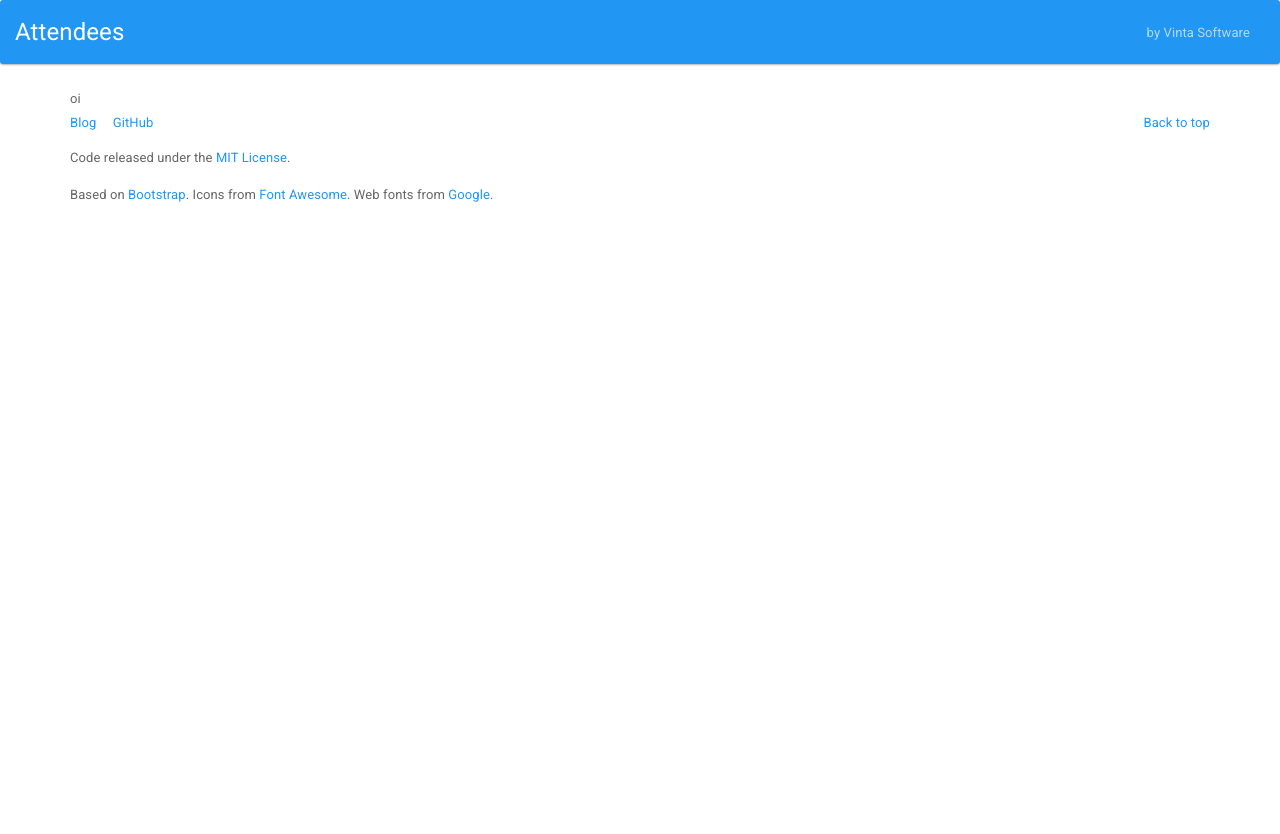
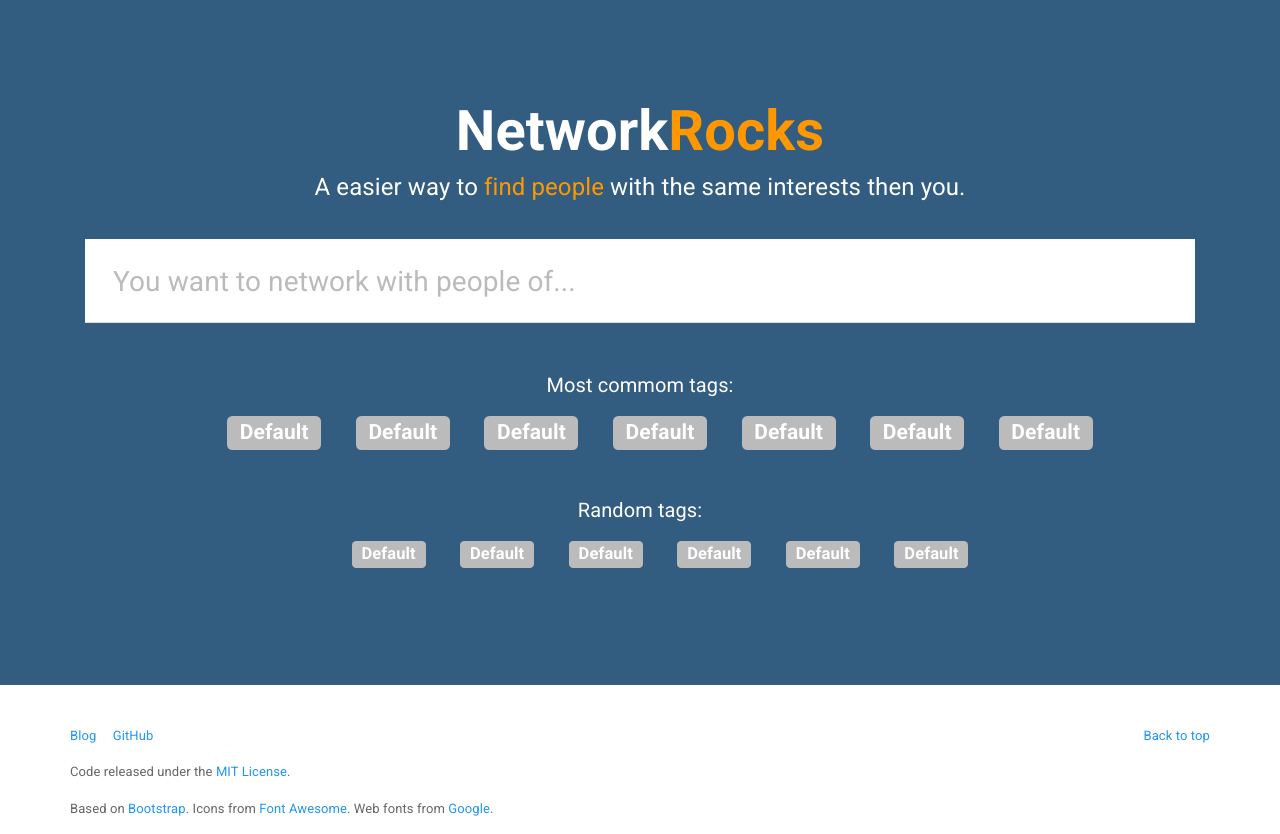
Before and after one commit to vintasoftware/networking.cool, a Django app: page / in a window 1280 px wide. Before the commit the page ends 202 px from the top, so only its background shows below. Run offline with Django 3.2, Linux system fonts and the light colour scheme; some libraries are stand-ins or nearby versions.

Commit message:
adding intro frontend

```diff
--- a/attendees/static/css/style.css
+++ b/attendees/static/css/style.css
@@ -1,7 +1,46 @@
-footer ul li {
-  display: inline-block;
-  margin-right: 1em; }
-footer ul .pull-right {
-  margin-right: 0; }
+.main-content {
+  padding: 6em 0;
+  background-color: #325c80;
+  text-align: center; }
+  .main-content h1, .main-content h4 {
+    color: #fff; }
+    .main-content h1 span, .main-content h4 span {
+      color: #ff9800; }
+  .main-content h3 {
+    font-size: 30px;
+    display: inline;
+    margin-right: 0.6em; }
+  .main-content h5 {
+    color: #fff; }
+  .main-content .label {
+    margin: 0 10px; }
+    .main-content .label ul {
+      list-style: none;
+      margin: 20px 0; }
+      .main-content .label ul li {
+        display: inline-block;
+        margin: 0 6px; }
+  .main-content .commom-labels ul li {
+    font-size: 28px; }
+  .main-content .random-labels ul li {
+    font-size: 22px; }
+
+.tags-form {
+  margin-top: 3em; }
+  .tags-form input {
+    background-color: #fff !important;
+    padding: 1.5em 1em !important;
+    font-size: 28px !important; }
+  .tags-form textarea:focus, .tags-form textarea.form-control:focus, .tags-form input.form-control:focus, .tags-form input[type=text]:focus, .tags-form input[type=password]:focus, .tags-form input[type=email]:focus, .tags-form input[type=number]:focus, .tags-form [type=text].form-control:focus, .tags-form [type=password].form-control:focus, .tags-form [type=email].form-control:focus, .tags-form [type=tel].form-control:focus, .tags-form [contenteditable].form-control:focus {
+    -webkit-box-shadow: inset 0 -6px 0 #ff9800;
+    box-shadow: inset 0 -6px 0 #ff9800; }
+
+footer {
+  margin-top: 3em; }
+  footer ul li {
+    display: inline-block;
+    margin-right: 1em; }
+  footer ul .pull-right {
+    margin-right: 0; }
 
 /*# sourceMappingURL=style.css.map */
--- a/attendees/static/sass/style.scss
+++ b/attendees/static/sass/style.scss
@@ -1,4 +1,76 @@
+.main-content {
+  padding: 6em 0;
+  background-color: #325c80;
+  text-align: center;
+
+  h1, h4 {
+    color: #fff;
+
+    span {
+      color: #ff9800;
+    }
+  }
+
+  h3 {
+    font-size: 30px;
+    display: inline;
+    margin-right: 0.6em;
+  }
+
+  h5 {
+    color: #fff;
+  }
+
+  .label {
+    margin: 0 10px;
+
+    ul {
+      list-style: none;
+      margin: 20px 0;
+
+      li {
+        display: inline-block;
+        margin: 0 6px;
+      }
+    }
+  }
+
+  .commom-labels {
+    ul {
+      li {
+        font-size: 28px;
+      }
+    }
+  }
+
+  .random-labels {
+    ul {
+      li {
+        font-size: 22px;
+      }
+    }
+  }
+}
+
+
+.tags-form {
+    margin-top: 3em;
+
+    input {
+      background-color: #fff!important;
+      padding: 1.5em 1em!important;
+      font-size: 28px !important;
+    }
+
+    textarea:focus, textarea.form-control:focus, input.form-control:focus, input[type=text]:focus, input[type=password]:focus, input[type=email]:focus, input[type=number]:focus, [type=text].form-control:focus, [type=password].form-control:focus, [type=email].form-control:focus, [type=tel].form-control:focus, [contenteditable].form-control:focus {
+        -webkit-box-shadow: inset 0 -6px 0 #ff9800;
+        box-shadow: inset 0 -6px 0 #ff9800;
+    }
+}
+
 footer {
+  margin-top: 3em;
+
   ul {
     li {
       display: inline-block;
--- a/attendees/templates/attendees/base.html
+++ b/attendees/templates/attendees/base.html
@@ -28,26 +28,11 @@
     <p class="chromeframe">You are using an <strong>outdated</strong> browser. Please <a href="http://browsehappy.com/">upgrade your browser</a> to improve your experience.</p>
   <![endif]-->
   {% block header %}
-    <nav class="navbar navbar-inverse">
-      <div class="container-fluid">
-        <div class="navbar-header">
-          <a class="navbar-brand" href="#">Attendees</a>
-        </div>
-
-        <div class="collapse navbar-collapse" id="bs-example-navbar-collapse-2">
-          <ul class="nav navbar-nav navbar-right">
-            <li><a href="http://www.vinta.com.br">by Vinta Software</a></li>
-          </ul>
-        </div>
-      </div>
-    </nav>
   {% endblock %}
 
   <!-- Main -->
-  <div role="main" class="main-content container-fluid">
-    {% block main %}
-      <div class="content">{% block content %}{% endblock %}</div>
-    {% endblock %}
+  <div role="main">
+    {% block content %}{% endblock %}
   </div>
 
   <footer class="container">
--- a/attendees/templates/attendees/index.html
+++ b/attendees/templates/attendees/index.html
@@ -4,9 +4,38 @@
 {% block page_title %}Home{% endblock %}
 
 {% block content %}
-<div class="container">
-  <div class="row">
-    <div class="col-md-12">oi</div>
+  <div class="main-content">
+    <div class="container">
+      <div class="col-md-12">
+        <h1><b>Network<span>Rocks</span></b></h1>
+        <h4>A easier way to <span>find people</span> with the same interests then you.</h4>
+        <div class="form-group tags-form">
+          <input class="form-control" id="focusedInput" type="text" placeholder="You want to network with people of...">
+        </div>
+        <div class="label commom-labels">
+          <h5>Most commom tags:</h5>
+          <ul>
+            <li><span class="label label-default">Default</span></li>
+            <li><span class="label label-default">Default</span></li>
+            <li><span class="label label-default">Default</span></li>
+            <li><span class="label label-default">Default</span></li>
+            <li><span class="label label-default">Default</span></li>
+            <li><span class="label label-default">Default</span></li>
+            <li><span class="label label-default">Default</span></li>
+          </ul>
+        </div>
+        <div class="label random-labels">
+          <h5>Random tags:</h5>
+          <ul>
+            <li><span class="label label-default">Default</span></li>
+            <li><span class="label label-default">Default</span></li>
+            <li><span class="label label-default">Default</span></li>
+            <li><span class="label label-default">Default</span></li>
+            <li><span class="label label-default">Default</span></li>
+            <li><span class="label label-default">Default</span></li>
+          </ul>
+        </div>
+      </div>
+    </div>
   </div>
-</div>
 {% endblock %}
```
